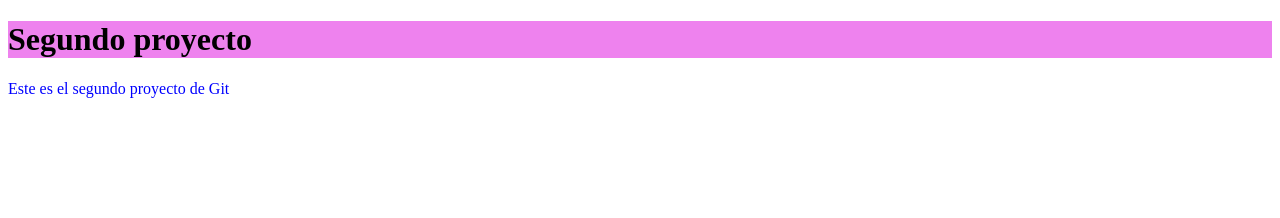
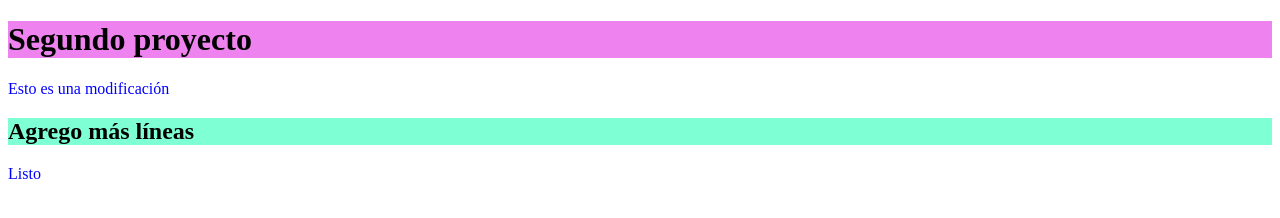
Before and after one commit to Fabianaaguero/repoDesdeVScode, a plain HTML site: page index.html in a window 1280 px wide. Drawn offline with Linux system fonts and the light colour scheme.

Commit message:
Modificación HTML y CSS

```diff
--- a/css/index.css
+++ b/css/index.css
@@ -5,3 +5,7 @@ h1 {
 p {
     color: blue;
 }
+
+h2 {
+    background-color: aquamarine;
+}
--- a/index.html
+++ b/index.html
@@ -11,7 +11,11 @@
 
     <h1>Segundo proyecto</h1>
 
-    <p>Este es el segundo proyecto de Git</p>
+    <p>Esto es una modificación</p>
+
+    <h2>Agrego más líneas</h2>
+
+    <p>Listo</p>
 
 </body>
 </html>
```
